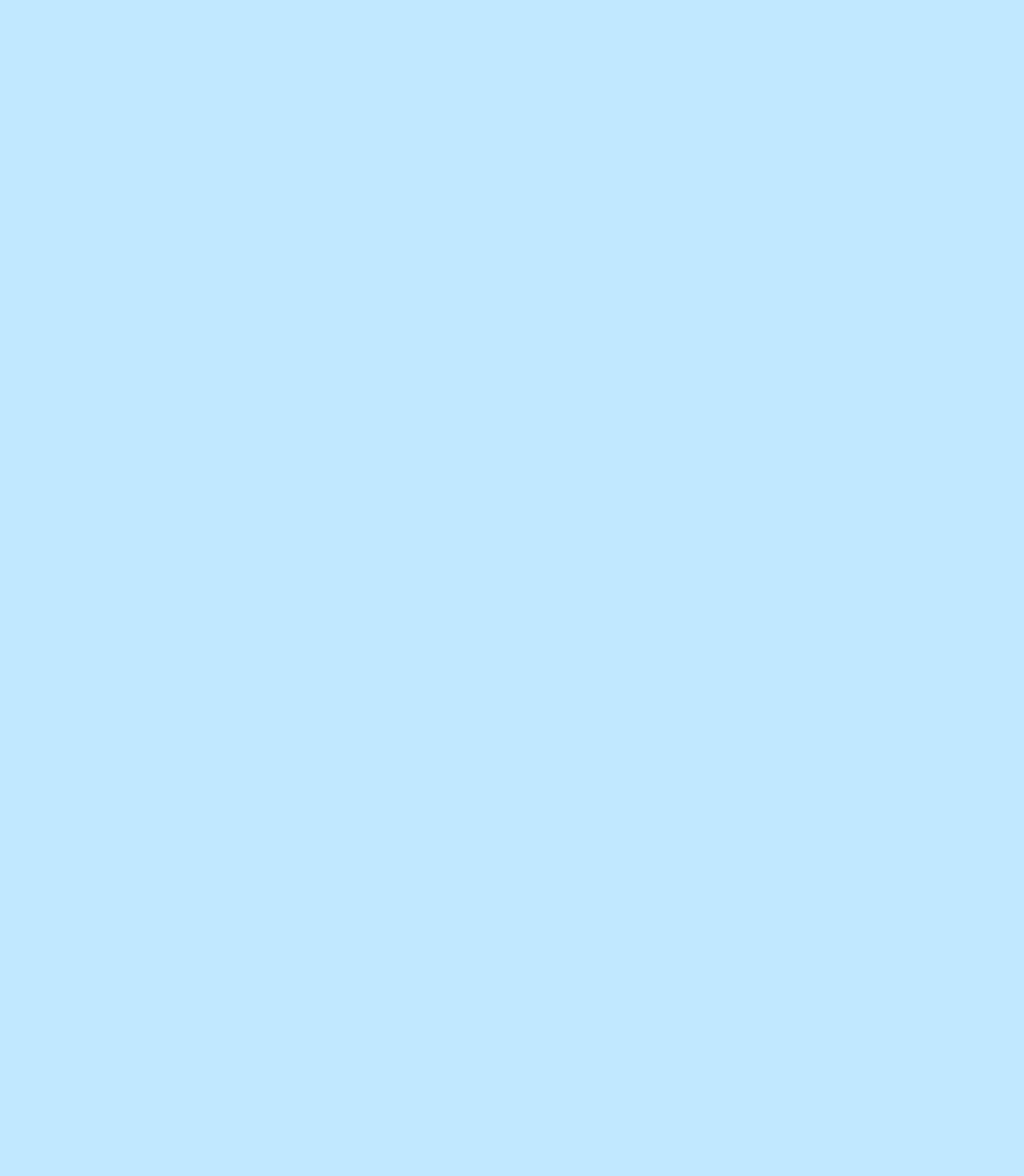
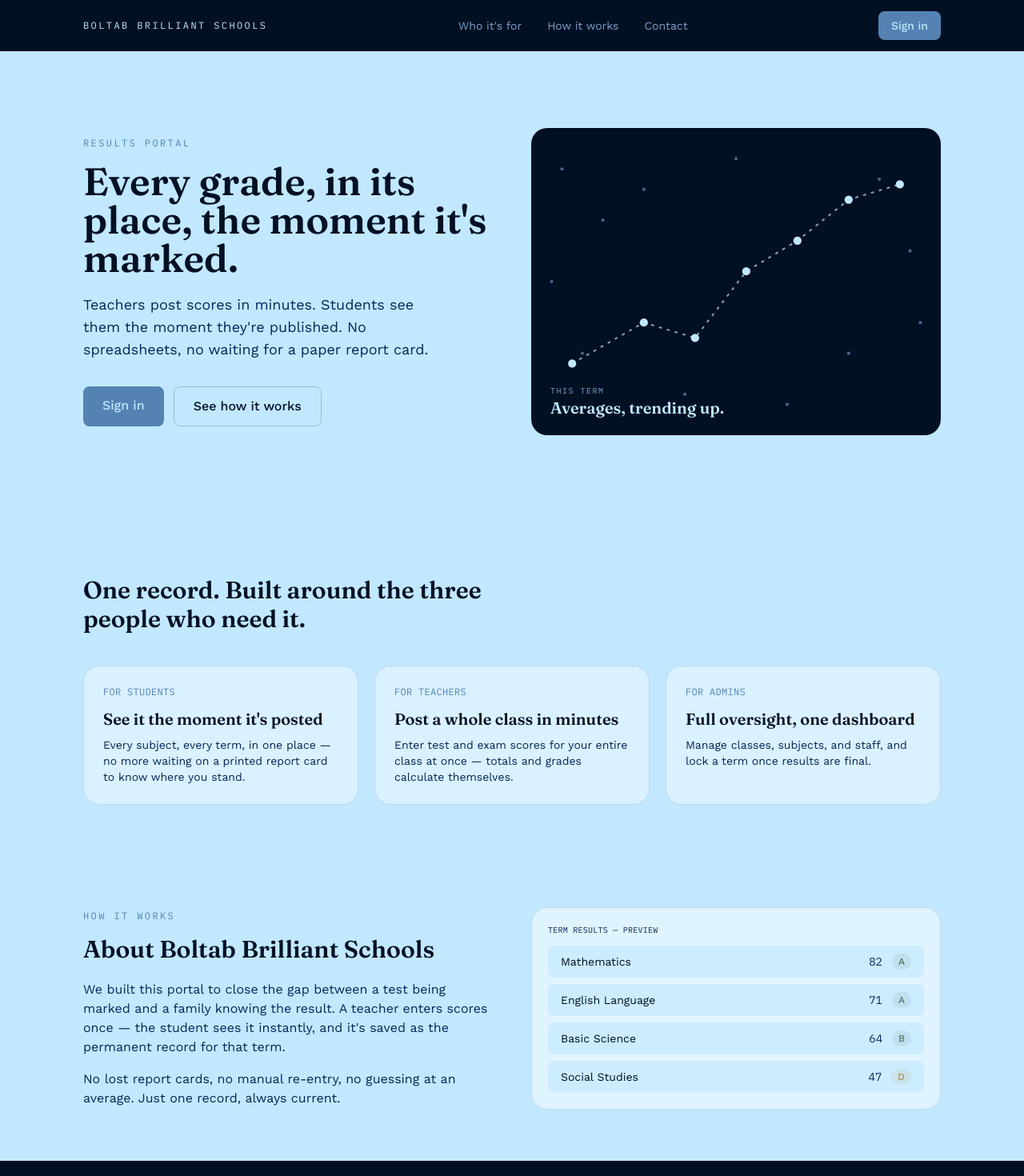
Before and after one commit to starringdaggers/Boltab, a Next.js app: page / in a window 1280 px wide. Before the commit this address had no page. Shown: the top 1470 px of the page at 80% size. Before the commit the page ends 800 px from the top, so only its background shows below. Built offline with nearby package versions, Linux system fonts and the light colour scheme.

Commit message:
Add files via upload

```diff
--- a/src/app/page.tsx
+++ b/src/app/page.tsx
@@ -1,7 +1,236 @@
-import { redirect } from "next/navigation";
+import Link from "next/link";
 
-export default function Home() {
-  // The real marketing landing page gets built in Phase 5.
-  // For now, root sends visitors straight to sign in.
-  redirect("/login");
+export default function LandingPage() {
+  return (
+    <main className="bg-antique text-bistre">
+      {/* Nav */}
+      <header className="sticky top-0 z-20 bg-bistre">
+        <div className="max-w-6xl mx-auto px-6 md:px-10 h-16 flex items-center justify-between">
+          <span className="font-mono text-xs tracking-[0.2em] text-antique uppercase">
+            Boltab Brilliant Schools
+          </span>
+          <nav className="hidden md:flex items-center gap-8 text-sm text-taupe">
+            <a href="#audiences" className="hover:text-antique transition-colors">
+              Who it's for
+            </a>
+            <a href="#how-it-works" className="hover:text-antique transition-colors">
+              How it works
+            </a>
+            <a href="#contact" className="hover:text-antique transition-colors">
+              Contact
+            </a>
+          </nav>
+          <Link
+            href="/login"
+            className="bg-choc hover:bg-choc-dark text-antique text-sm font-medium rounded-lg px-4 py-2 transition-colors"
+          >
+            Sign in
+          </Link>
+        </div>
+      </header>
+
+      {/* Hero */}
+      <section className="max-w-6xl mx-auto px-6 md:px-10 pt-16 pb-20 md:pt-24 md:pb-28 grid md:grid-cols-2 gap-12 items-center">
+        <div>
+          <p className="font-mono text-xs tracking-[0.2em] text-choc uppercase mb-4">
+            Results Portal
+          </p>
+          <h1 className="font-display text-4xl md:text-5xl font-semibold leading-tight mb-5">
+            Every grade, in its place, the moment it's marked.
+          </h1>
+          <p className="text-vandyke text-lg mb-8 max-w-md">
+            Teachers post scores in minutes. Students see them the moment
+            they're published. No spreadsheets, no waiting for a paper
+            report card.
+          </p>
+          <div className="flex flex-wrap gap-3">
+            <Link
+              href="/login"
+              className="bg-choc hover:bg-choc-dark text-antique font-medium rounded-lg px-6 py-3 transition-colors"
+            >
+              Sign in
+            </Link>
+            <a
+              href="#how-it-works"
+              className="border border-taupe/60 hover:border-choc text-bistre font-medium rounded-lg px-6 py-3 transition-colors"
+            >
+              See how it works
+            </a>
+          </div>
+        </div>
+
+        {/* Signature element: term averages plotted as a constellation */}
+        <div className="relative">
+          <div className="relative bg-bistre rounded-card aspect-[4/3] overflow-hidden">
+            <svg
+              viewBox="0 0 400 300"
+              className="w-full h-full"
+              aria-hidden="true"
+            >
+              {[
+                [30, 40], [70, 90], [340, 50], [370, 120], [50, 220],
+                [310, 220], [200, 30], [150, 260], [250, 270], [20, 150],
+                [380, 190], [110, 60],
+              ].map(([cx, cy], i) => (
+                <circle key={i} cx={cx} cy={cy} r="1.6" fill="#7DA0CA" opacity="0.6" />
+              ))}
+
+              <polyline
+                points="40,230 110,190 160,205 210,140 260,110 310,70 360,55"
+                fill="none"
+                stroke="#C1E8FF"
+                strokeWidth="1.5"
+                strokeDasharray="3 5"
+                opacity="0.7"
+              />
+              {[
+                [40, 230], [110, 190], [160, 205], [210, 140],
+                [260, 110], [310, 70], [360, 55],
+              ].map(([cx, cy], i) => (
+                <circle key={i} cx={cx} cy={cy} r="4" fill="#C1E8FF" />
+              ))}
+            </svg>
+            <div className="absolute bottom-5 left-6 right-6">
+              <p className="font-mono text-[10px] tracking-[0.15em] text-taupe uppercase">
+                This term
+              </p>
+              <p className="font-display text-antique text-xl font-semibold">
+                Averages, trending up.
+              </p>
+            </div>
+          </div>
+        </div>
+      </section>
+
+      {/* Audiences */}
+      <section id="audiences" className="max-w-6xl mx-auto px-6 md:px-10 py-16">
+        <h2 className="font-display text-2xl md:text-3xl font-semibold mb-10 max-w-lg">
+          One record. Built around the three people who need it.
+        </h2>
+        <div className="grid md:grid-cols-3 gap-5">
+          <div className="bg-white/40 border border-taupe/30 rounded-card p-6">
+            <p className="font-mono text-xs tracking-wide text-choc uppercase mb-3">
+              For students
+            </p>
+            <p className="font-display text-xl font-semibold mb-2">
+              See it the moment it's posted
+            </p>
+            <p className="text-vandyke text-sm">
+              Every subject, every term, in one place — no more waiting on a
+              printed report card to know where you stand.
+            </p>
+          </div>
+          <div className="bg-white/40 border border-taupe/30 rounded-card p-6">
+            <p className="font-mono text-xs tracking-wide text-choc uppercase mb-3">
+              For teachers
+            </p>
+            <p className="font-display text-xl font-semibold mb-2">
+              Post a whole class in minutes
+            </p>
+            <p className="text-vandyke text-sm">
+              Enter test and exam scores for your entire class at once —
+              totals and grades calculate themselves.
+            </p>
+          </div>
+          <div className="bg-white/40 border border-taupe/30 rounded-card p-6">
+            <p className="font-mono text-xs tracking-wide text-choc uppercase mb-3">
+              For admins
+            </p>
+            <p className="font-display text-xl font-semibold mb-2">
+              Full oversight, one dashboard
+            </p>
+            <p className="text-vandyke text-sm">
+              Manage classes, subjects, and staff, and lock a term once
+              results are final.
+            </p>
+          </div>
+        </div>
+      </section>
+
+      {/* How it works / product mockup */}
+      <section id="how-it-works" className="max-w-6xl mx-auto px-6 md:px-10 py-16 grid md:grid-cols-2 gap-12 items-center">
+        <div>
+          <p className="font-mono text-xs tracking-[0.2em] text-choc uppercase mb-4">
+            How it works
+          </p>
+          <h2 className="font-display text-2xl md:text-3xl font-semibold mb-5">
+            About Boltab Brilliant Schools
+          </h2>
+          <p className="text-vandyke mb-4">
+            We built this portal to close the gap between a test being
+            marked and a family knowing the result. A teacher enters scores
+            once — the student sees it instantly, and it's saved as the
+            permanent record for that term.
+          </p>
+          <p className="text-vandyke">
+            No lost report cards, no manual re-entry, no guessing at an
+            average. Just one record, always current.
+          </p>
+        </div>
+
+        <div className="bg-white/50 border border-taupe/30 rounded-card p-5">
+          <p className="font-mono text-[10px] tracking-wide text-vandyke uppercase mb-3">
+            Term Results — Preview
+          </p>
+          <div className="space-y-2">
+            {[
+              { subject: "Mathematics", total: 82, grade: "A" },
+              { subject: "English Language", total: 71, grade: "A" },
+              { subject: "Basic Science", total: 64, grade: "B" },
+              { subject: "Social Studies", total: 47, grade: "D" },
+            ].map((row) => (
+              <div
+                key={row.subject}
+                className="flex items-center justify-between bg-antique/60 rounded-lg px-4 py-2.5"
+              >
+                <span className="text-sm text-bistre">{row.subject}</span>
+                <div className="flex items-center gap-3">
+                  <span className="font-mono text-sm text-vandyke">{row.total}</span>
+                  <span
+                    className={`text-xs px-2 py-0.5 rounded-full font-medium ${
+                      row.grade === "D"
+                        ? "bg-status-warn/10 text-status-warn"
+                        : "bg-status-pass/10 text-status-pass"
+                    }`}
+                  >
+                    {row.grade}
+                  </span>
+                </div>
+              </div>
+            ))}
+          </div>
+        </div>
+      </section>
+
+      {/* CTA banner */}
+      <section className="bg-bistre">
+        <div className="max-w-6xl mx-auto px-6 md:px-10 py-16 text-center">
+          <h2 className="font-display text-2xl md:text-3xl text-antique font-semibold mb-4">
+            Ready to check this term's results?
+          </h2>
+          <Link
+            href="/login"
+            className="inline-block bg-choc hover:bg-choc-dark text-antique font-medium rounded-lg px-6 py-3 transition-colors"
+          >
+            Sign in
+          </Link>
+        </div>
+      </section>
+
+      {/* Footer */}
+      <footer id="contact" className="max-w-6xl mx-auto px-6 md:px-10 py-10 flex flex-col md:flex-row items-start md:items-center justify-between gap-4">
+        <div>
+          <p className="font-display text-bistre font-semibold">
+            Boltab Brilliant Schools
+          </p>
+          <p className="text-vandyke text-sm mt-1">
+            Trouble accessing your account? Contact the school office.
+          </p>
+        </div>
+        <p className="text-vandyke text-sm">
+          © 2026 Boltab Brilliant Schools
+        </p>
+      </footer>
+    </main>
+  );
 }
```
Also changed, not shown: 1 other file (tests, documents, lock files or other folders).
